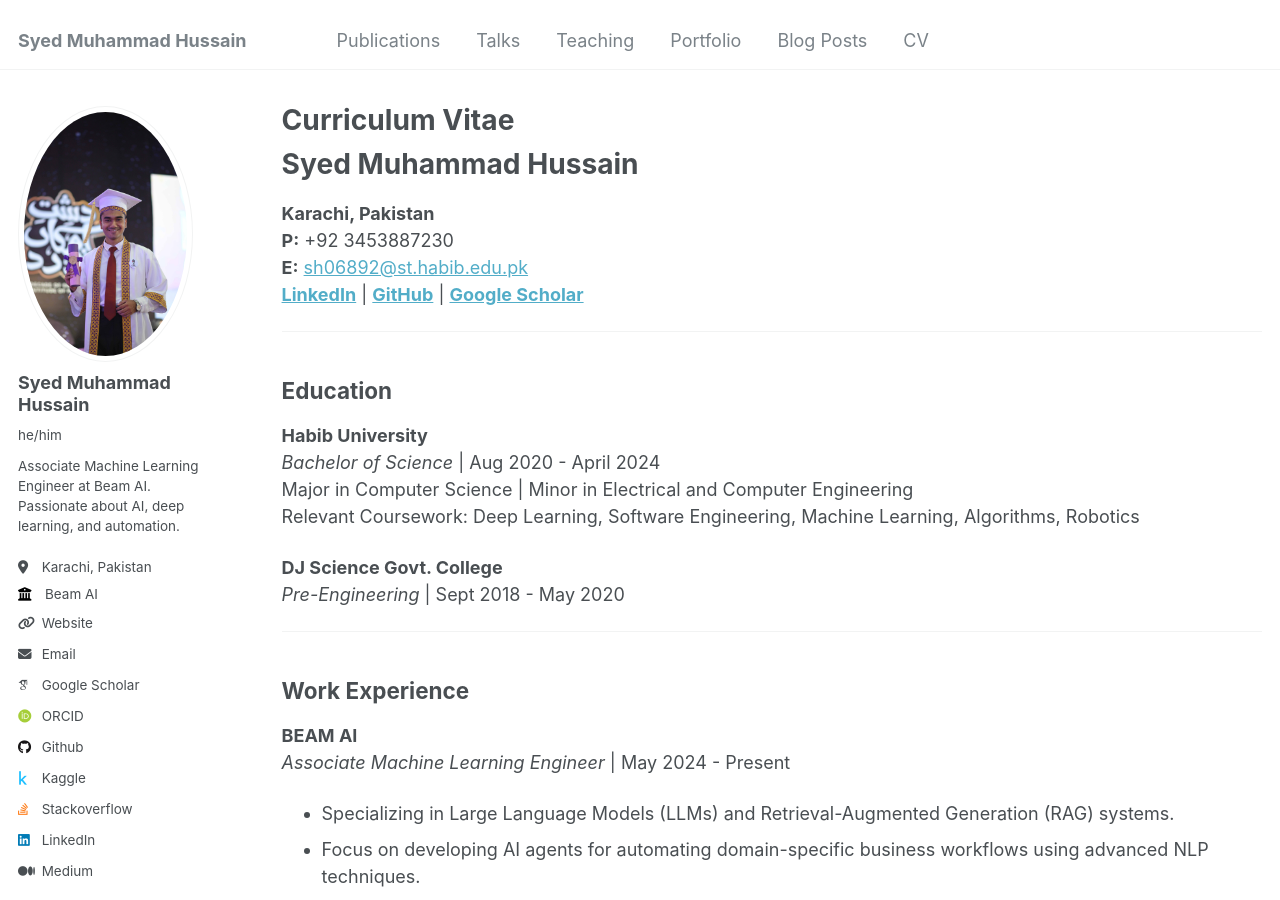
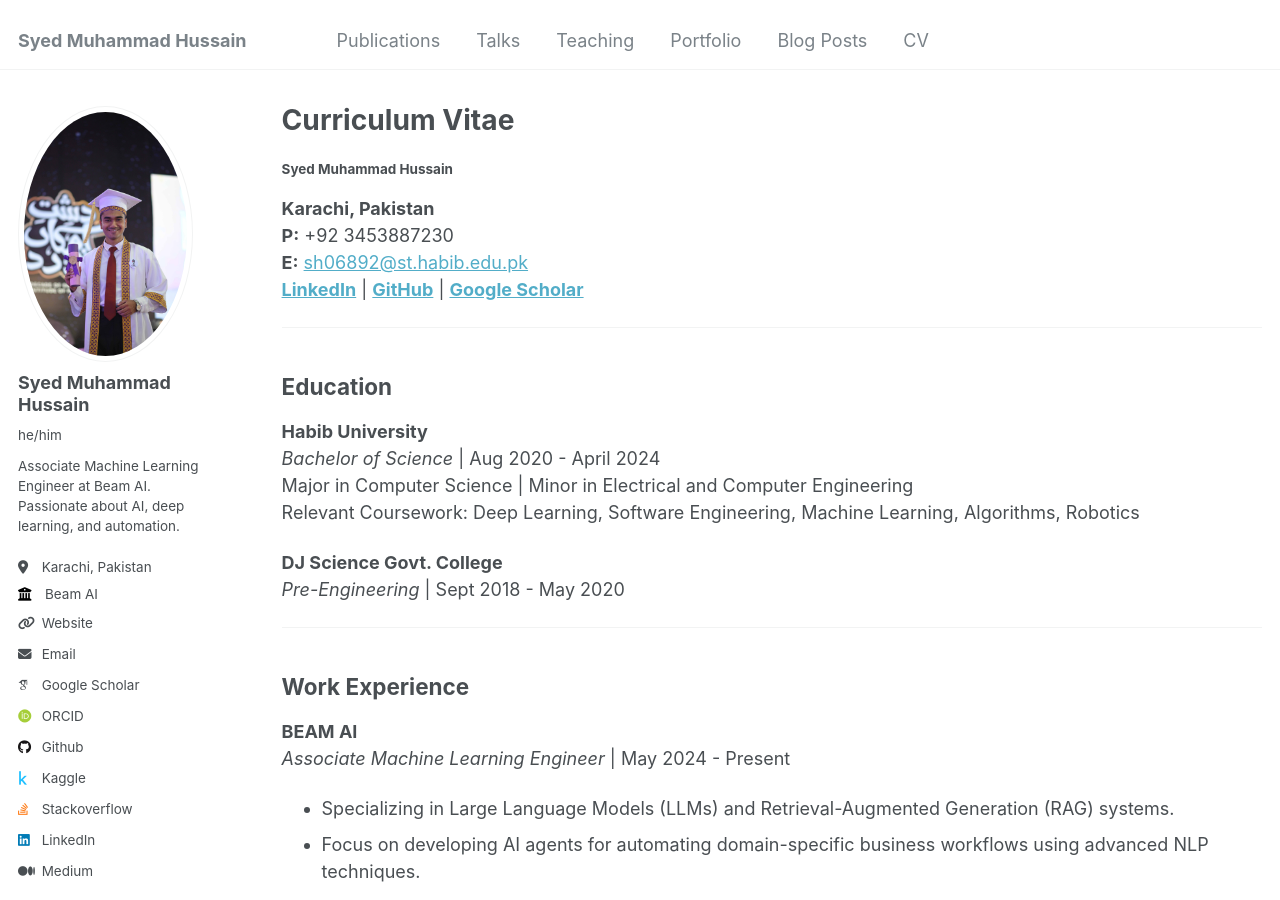
Before and after one commit to SYED-M-HUSSAIN/syed-m-hussain.github.io, a Jekyll site: the page built from _pages/cv.md, in a window 1280 px wide and 900 px high. Built offline with Jekyll 4.4.1, drawn with Linux system fonts in a browser that asks for light colours; some web fonts are replaced.

Commit message:
update prof

```diff
--- a/_pages/cv.md
+++ b/_pages/cv.md
@@ -10,7 +10,7 @@ redirect_from:
 {% include base_path %}
 
 
-# Syed Muhammad Hussain
+#### Syed Muhammad Hussain
 
 **Karachi, Pakistan**
 **P:** +92 3453887230
```
